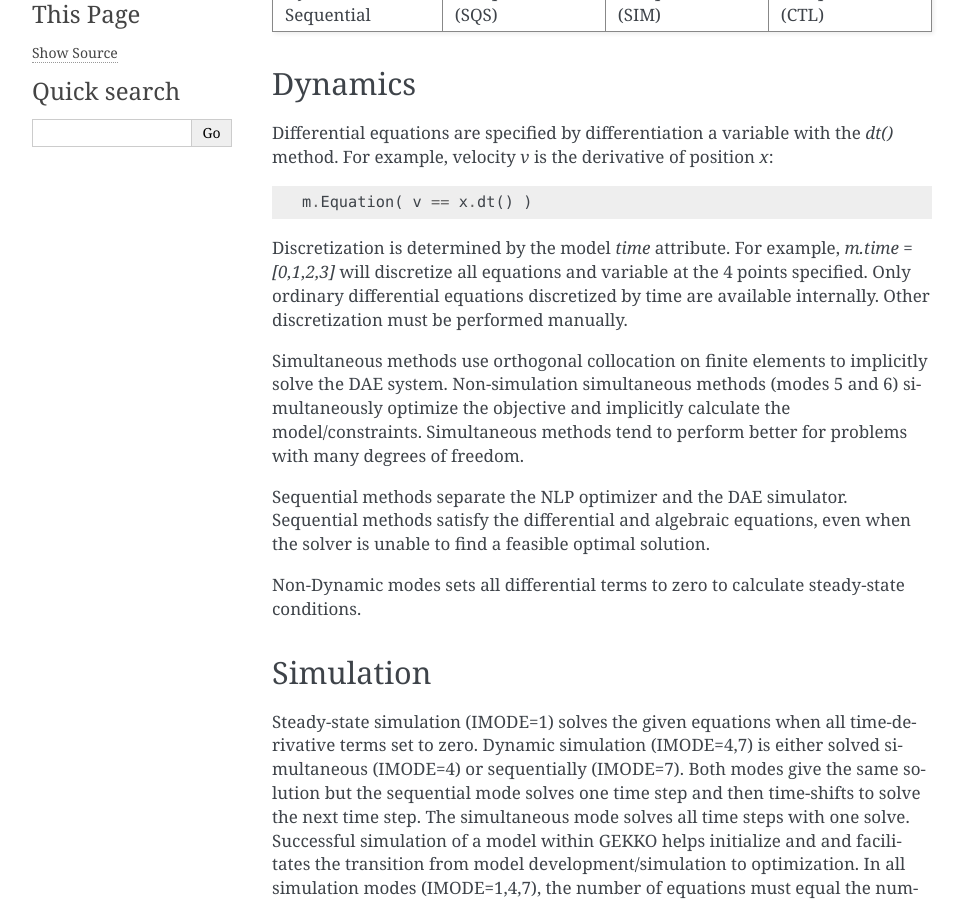
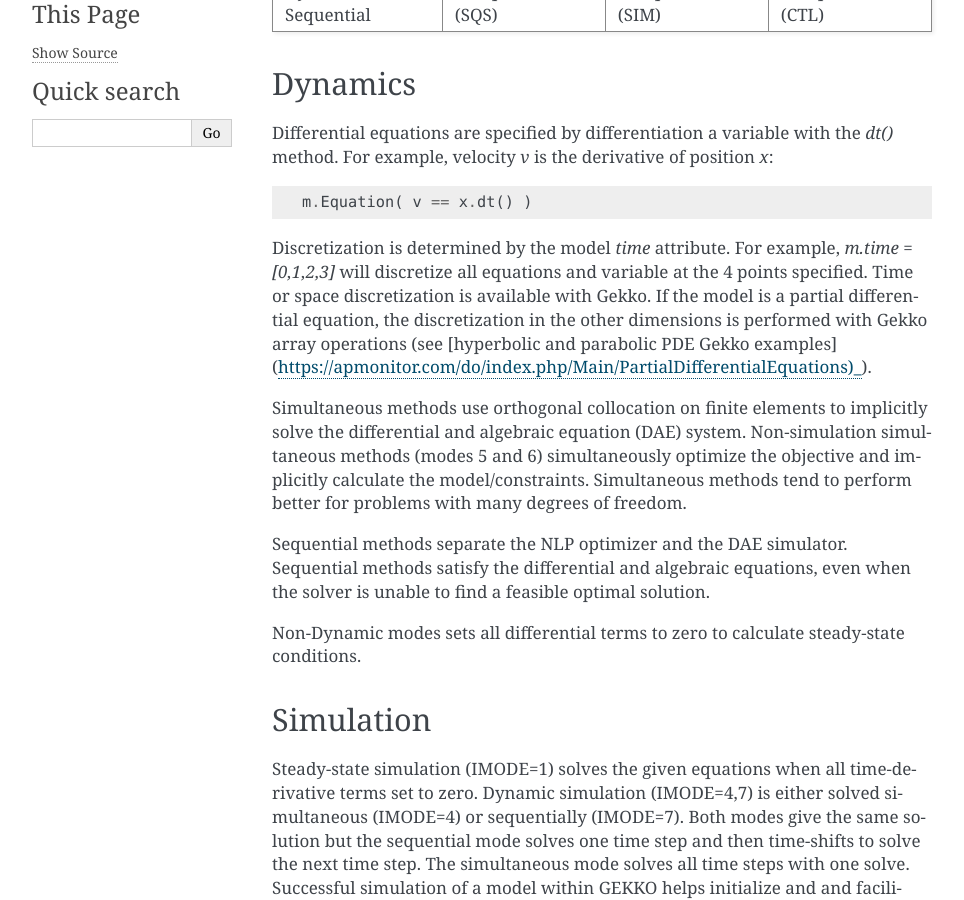
Before and after one commit to BYU-PRISM/GEKKO, a Sphinx documentation site: the page built from docs/imode.rst, in a window 1280 px wide and 900 px high, scrolled down 439 px. Shown: the whole window, without its empty margins (148-1112 px from the left). Built offline with Sphinx 7.4.7, drawn with Linux system fonts in a browser that asks for light colours; some of the changed text lies outside the part shown.

Commit message:
Update imode.rst

```diff
--- a/docs/imode.rst
+++ b/docs/imode.rst
@@ -39,9 +39,9 @@
 
     m.Equation( v == x.dt() )
 
-Discretization is determined by the model `time` attribute. For example, `m.time = [0,1,2,3]` will discretize all equations and variable at the 4 points specified. Only ordinary differential equations discretized by time are available internally. Other discretization must be performed manually.
+Discretization is determined by the model `time` attribute. For example, `m.time = [0,1,2,3]` will discretize all equations and variable at the 4 points specified. Time or space discretization is available with Gekko. If the model is a partial differential equation, the discretization in the other dimensions is performed with Gekko array operations (see [hyperbolic and parabolic PDE Gekko examples](https://apmonitor.com/do/index.php/Main/PartialDifferentialEquations)_).
 
-Simultaneous methods use orthogonal collocation on finite elements to implicitly solve the DAE system. Non-simulation simultaneous methods (modes 5 and 6) simultaneously optimize the objective and implicitly calculate the model/constraints. Simultaneous methods tend to perform better for problems with many degrees of freedom.
+Simultaneous methods use orthogonal collocation on finite elements to implicitly solve the differential and algebraic equation (DAE) system. Non-simulation simultaneous methods (modes 5 and 6) simultaneously optimize the objective and implicitly calculate the model/constraints. Simultaneous methods tend to perform better for problems with many degrees of freedom.
 
 Sequential methods separate the NLP optimizer and the DAE simulator. Sequential methods satisfy the differential and algebraic equations, even when the solver is unable to find a feasible optimal solution.
 
@@ -124,7 +124,7 @@
 RTO
 ^^^^
 
-Real-Time Optimization
+Real-Time Optimization (RTO) is a steady-state mode that allows decision variables (`FV` or `MV` types with `STATUS=1`) or additional variables in excess of the number of equations. An objective function guides the selection of the additional variables to select the optimal feasible solution. RTO is the default mode for Gekko if `m.options.IMODE` is not specified.
 
 .. FV
 .. ""
@@ -141,8 +141,7 @@
 MPC
 ^^^
 
-
-Model Predictive Control
+Model Predictive Control (MPC) is implemented with `IMODE=6` as a simultaneous solution or with `IMODE=9` as a sequential shooting method.
 
 .. FV
 .. ""
@@ -156,8 +155,8 @@
 .. CV
 .. ""
 
-Controlled variables are the objective to match. When `STATUS=1` for a CV, the
-objective includes a minimization between model predictions and the setpoint.
+Controlled variables (`CV`) have a reference trajectory or set point target range as the objective.
+When `STATUS=1` for a CV, the objective includes a minimization between model predictions and the setpoint.
 
 If `m.options.CV_TYPE=1`, the objective is an l1-norm (absolute error) with
 a dead-band. The setpoint range should be specified with `SPHI` and `SPLO`.
```
